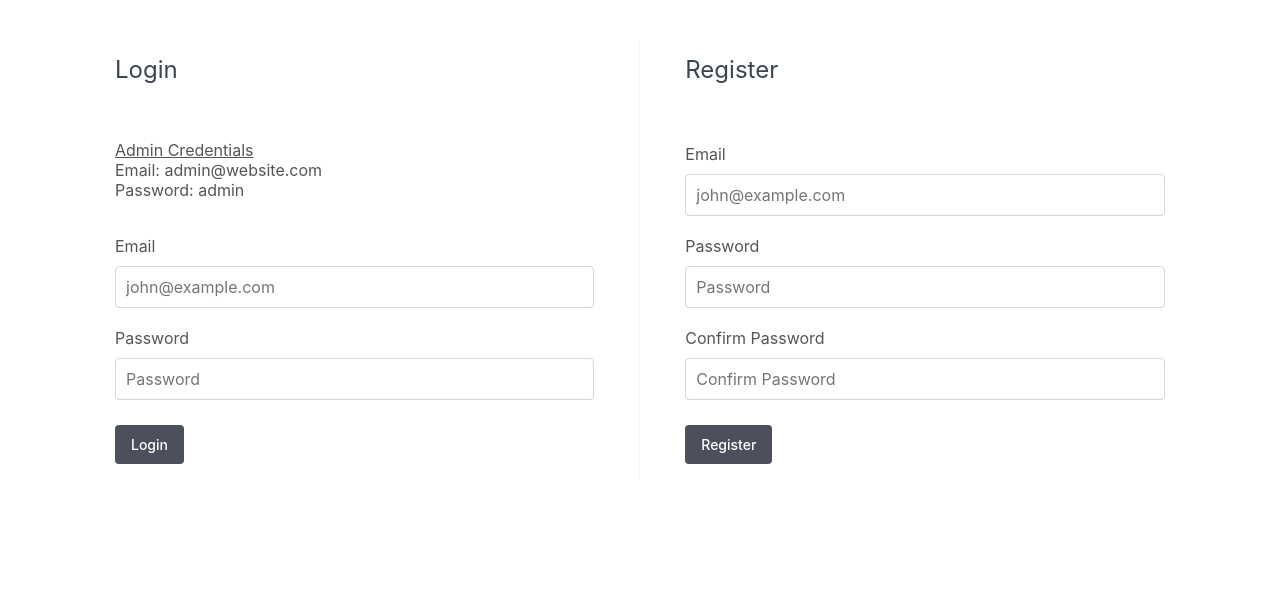
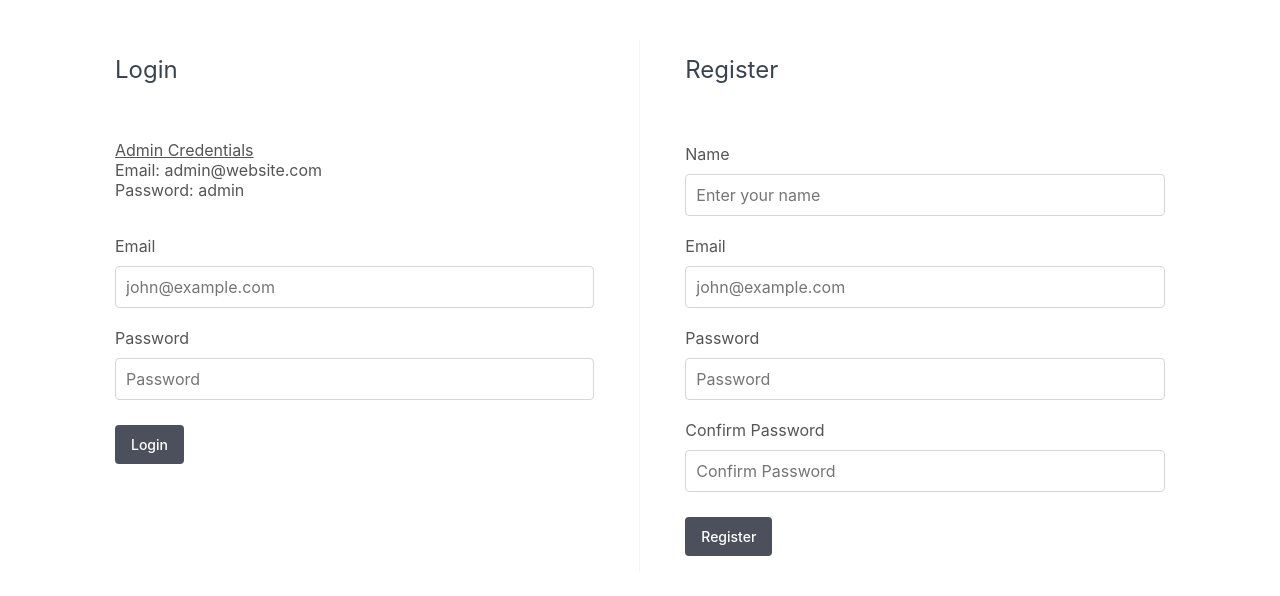
Before and after one commit to mrsaif888/Php-project, a PHP site: page /myaccount.php in a window 1280 px wide. Shown: the part 73-669 px from the top of the page. Run offline with PHP 8.4, Linux system fonts and the light colour scheme; some libraries are stand-ins or nearby versions.

Commit message:
Add field name to register name

```diff
--- a/myaccount.php
+++ b/myaccount.php
@@ -38,6 +38,9 @@ require_once './database/connection.php';
                 <div class="register">
                     <h1>Register</h1>
                     <form action="" method="post">
+                         <label for="name" class="form-label">Name</label>
+                        <input type="text" name="register_name" id="name" placeholder="Enter your name" required=""
+                            class="form-field">
                         <label for="email" class="form-label">Email</label>
                         <input type="email" name="register_email" id="email" placeholder="john@example.com" required=""
                             class="form-field">
@@ -80,6 +83,7 @@ if (isset($_POST['login'])) {
             // Password matches, set session variables or perform login actions.
             $_SESSION['user_id'] = $row['id'];
             $_SESSION['email'] = $row['email'];
+            $_SESSION['name'] = $row['name'];
             $_SESSION['login_msg'] = 1;
             header('location:index.php');
         } else {
@@ -101,18 +105,30 @@ if (isset($_POST['login'])) {
 // Check if the "register" button was clicked.
 if (isset($_POST['register'])) {
     $email = $_POST['register_email'];
+    $name = $_POST['register_name'];
     $password = $_POST['register_password'];
     $cpassword = $_POST['cpassword'];
 
     // Check if the passwords match
     if ($password == $cpassword) {
+        // Check if the email already exists in the database
+        $checkEmailQuery = "SELECT * FROM users WHERE email = '$email'";
+        $checkEmailResult = mysqli_query($connection, $checkEmailQuery);
+
+        if (mysqli_num_rows($checkEmailResult) > 0) {
+            // Email already exists, show a message
+            echo '<script>
+                    toastr.error(`Email ID already exists.`);
+                   </script>';
+        } else {
+            // Email does not exist, proceed with registration
             // Hash the password for security
             // $hashedPassword = password_hash($password, PASSWORD_BCRYPT);
 
             // Prepare and execute the SQL query to insert the user
-        $sql = "INSERT INTO users (`email`, `password`) VALUES ('$email', '$password')";
+            $insertUserQuery = "INSERT INTO users (`name`,`email`, `password`) VALUES ('$name','$email', '$password')";
 
-        if (mysqli_query($connection, $sql)) {
+            if (mysqli_query($connection, $insertUserQuery)) {
                 echo '<script>
                         toastr.success(`Registration was successful.`);
                        </script>';
@@ -120,6 +136,7 @@ if (isset($_POST['register'])) {
                 echo '<script>
                         toastr.error(`An error occurred during form submission.`);
                        </script>';
+            }
         }
     } else {
         echo '<script>
--- a/views/nav.php
+++ b/views/nav.php
@@ -13,10 +13,10 @@ if (isset($_SESSION['login_msg']) && $_SESSION['login_msg'] == 1) {
             <nav>
                 <a href="index.php">Home</a>
                 <a href="products.php">Products</a>
-                <?php if (isset($_SESSION['email'])) {
+                <?php if (isset($_SESSION['name'])) {
     ?>
                  <a href="logout.php">logout</a>
-                 <a href="#"><?php echo $_SESSION['email']; ?></a>
+                 <a href="#"><?php echo $_SESSION['name']; ?></a>
                  <?php
 } else {?>
                 <a href="myaccount.php">Login</a>
```
Also changed, not shown: database/instant_cart.sql (+6 -5 lines). Lines whose indentation alone changed are shown as unchanged.
